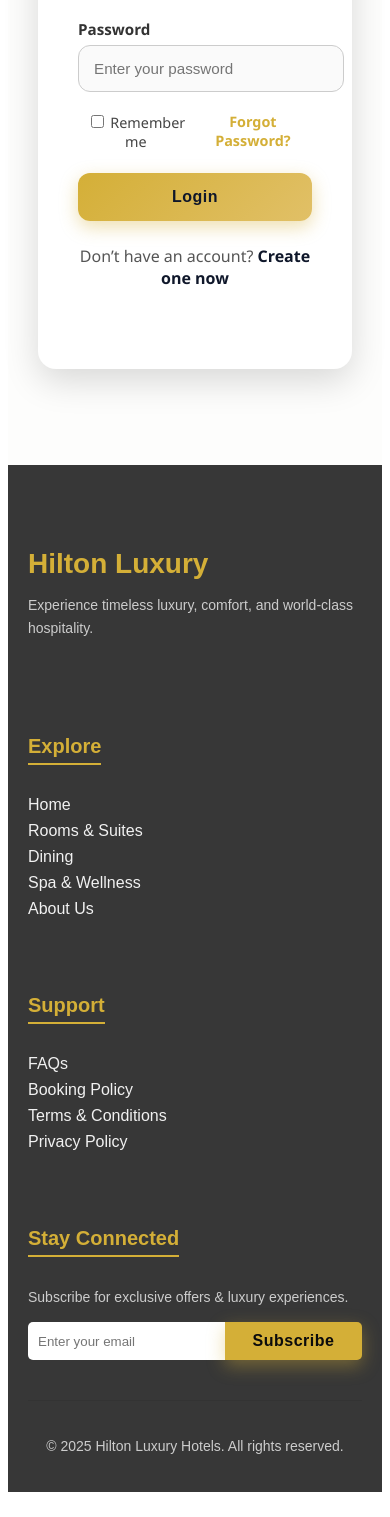
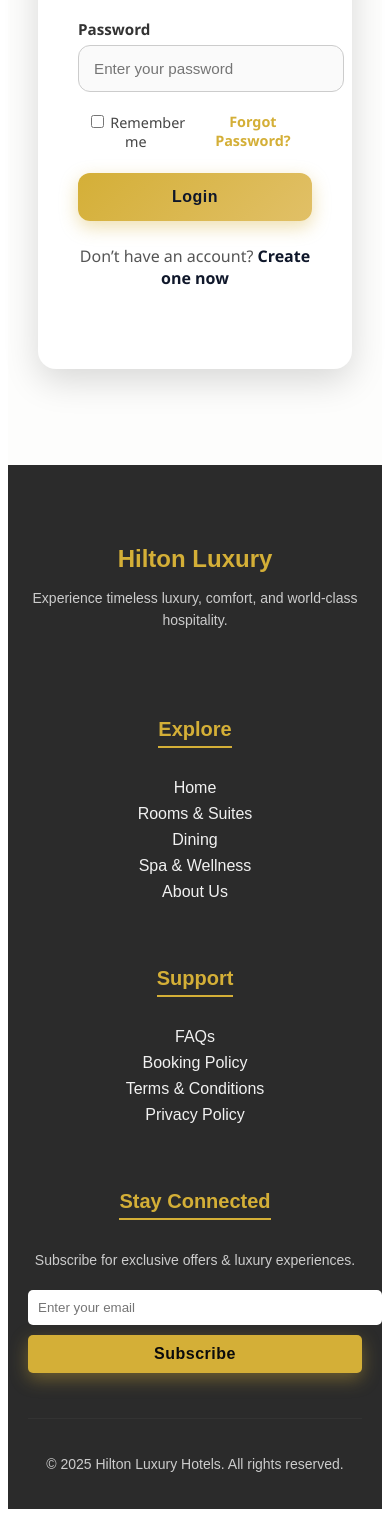
Before and after one commit to nourelhadidy/hotelBooking, an Angular app in the folder booking-frontend/: page / in a window 390 px wide. Shown: the part 492-2009 px from the top of the page. Built offline with nearby package versions, Linux system fonts and the light colour scheme.

Commit message:
Update footer.component.css

```diff
--- a/booking-frontend/src/app/components/footer/footer.component.css
+++ b/booking-frontend/src/app/components/footer/footer.component.css
@@ -1,10 +1,12 @@
-
+/* ==============================
+   Luxury Footer Styling (Responsive)
+   ============================== */
 
 .footer {
-    background: rgba(20, 20, 20, 0.85);
+    background: rgba(20, 20, 20, 0.9);
     color: #f1f1f1;
     padding: 60px 20px 20px;
-    font-family: 'Poppins', sans-serif;
+    font-family: "Poppins", sans-serif;
 }
 
 .footer-container {
@@ -17,7 +19,6 @@
 
 .footer h2 {
     color: #d4af37;
-    /* Gold Hilton vibe */
     font-size: 28px;
     margin-bottom: 10px;
 }
@@ -56,6 +57,7 @@
     color: #d4af37;
 }
 
+/* Social Icons */
 .social-icons {
     margin-top: 15px;
 }
@@ -72,6 +74,7 @@
     transform: scale(1.2);
 }
 
+/* Newsletter */
 .footer-newsletter form {
     margin-top: 10px;
     display: flex;
@@ -101,6 +104,7 @@
     background: #b7952b;
 }
 
+/* Bottom Section */
 .footer-bottom {
     text-align: center;
     border-top: 1px solid #333;
@@ -109,3 +113,40 @@
     font-size: 14px;
     color: #aaa;
 }
+
+/* ==============================
+   Responsive Adjustments
+   ============================== */
+@media (max-width: 900px) {
+    .footer-container {
+        grid-template-columns: 1fr 1fr;
+        gap: 30px;
+    }
+
+    .footer h2 {
+        font-size: 24px;
+        text-align: center;
+    }
+
+    .social-icons {
+        text-align: center;
+    }
+}
+
+@media (max-width: 600px) {
+    .footer-container {
+        grid-template-columns: 1fr;
+        text-align: center;
+    }
+
+    .footer-newsletter form {
+        flex-direction: column;
+    }
+
+    .footer-newsletter input,
+    .footer-newsletter button {
+        width: 100%;
+        border-radius: 5px;
+        margin: 5px 0;
+    }
+}
```
